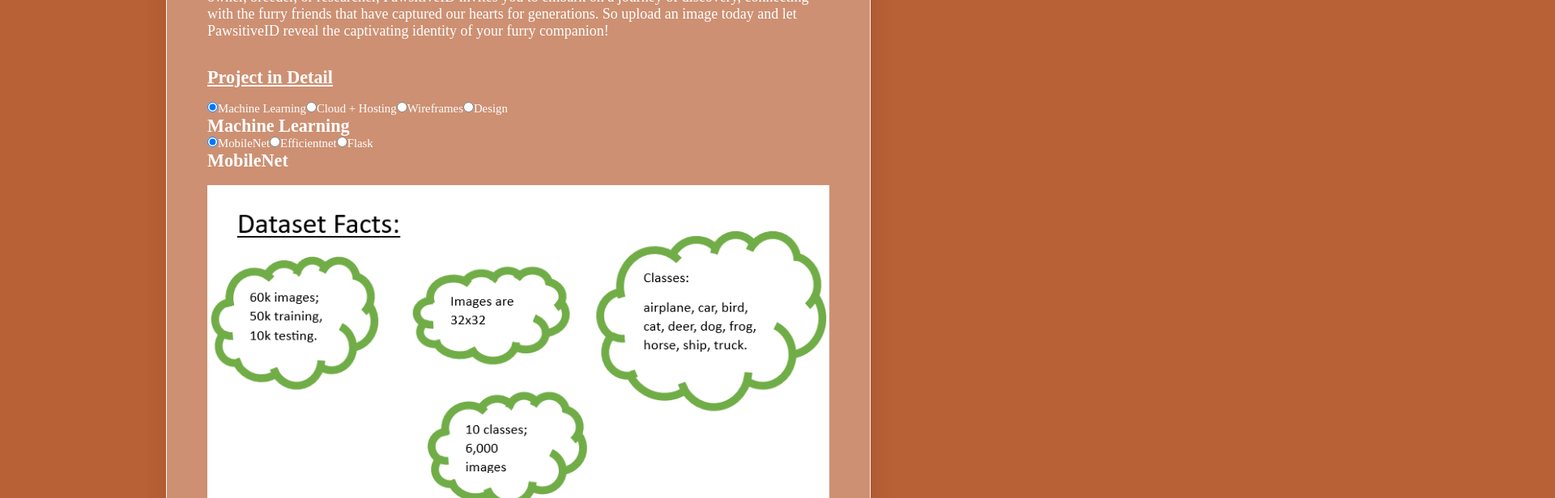
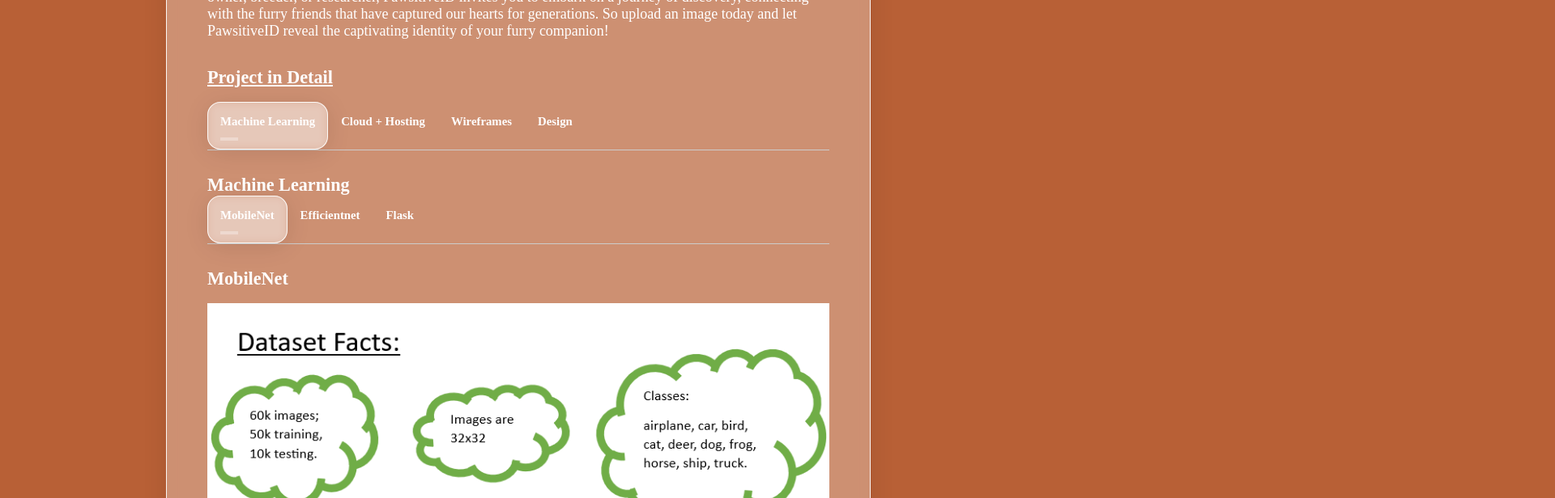
Before and after one commit to srinikhil0/pawsitive_id_Angular, an Angular app: page /bts in a window 1280 px wide. Shown: the part 840-1456 px from the top of the page at 81% size, 1920 px wide, since content can reach past the window. Built offline with nearby package versions, Linux system fonts and the light colour scheme.

Commit message:
Update bts.component.css

```diff
--- a/src/app/bts/bts.component.css
+++ b/src/app/bts/bts.component.css
@@ -13,7 +13,7 @@
 .rep__button {
   color: #000;
   padding: 1rem;
-    border-radius: .5rem;
+  border-radius: 0.5rem;
   font-weight: 500;
   font-size: 18px;
   cursor: pointer;
@@ -26,7 +26,7 @@
   margin: 10px;
 }
 
-.rep__button:hover{
+.rep__button:hover {
   transform: scale(0.97);
 }
 
@@ -56,27 +56,187 @@
   border: 1px solid rgba(255, 255, 255, 0.92);
 }
 
+.pdid__img {
+  display: block;
+  margin-left: auto;
+  margin-right: auto;
+  width: 50%;
+}
+
 /* ================ RESPONSIVE ================= */
 
 @media screen and (max-width: 768px) {
-    .pdid__desc{
+  .pdid__desc {
     padding: 10px;
+    margin: 0;
   }
 }
 
 /* ============ IPHONE SE ============== */
-@media screen and (min-width: 375px), (min-width: 360px){
+@media screen and (min-width: 375px), (min-width: 360px) {
   /* .pdid__btn{
         display: grid;
         grid-template-columns: repeat(2, 1fr);
     } */
 
-    .pdid__btn a{
+  .pdid__btn a {
     width: 160px;
     font-size: 15px;
   }
 
-    .pdid__desc__container{
+  .pdid__desc__container {
     margin: 5px;
   }
 }
+
+.tabset > input[type="radio"] {
+  position: absolute;
+  left: -200vw;
+}
+
+.tabset .tab-panel {
+  display: none;
+}
+
+.tabset > input:first-child:checked ~ .tab-panels > .tab-panel:first-child,
+.tabset > input:nth-child(3):checked ~ .tab-panels > .tab-panel:nth-child(2),
+.tabset > input:nth-child(5):checked ~ .tab-panels > .tab-panel:nth-child(3),
+.tabset > input:nth-child(7):checked ~ .tab-panels > .tab-panel:nth-child(4),
+.tabset > input:nth-child(9):checked ~ .tab-panels > .tab-panel:nth-child(5),
+.tabset > input:nth-child(11):checked ~ .tab-panels > .tab-panel:nth-child(6),
+.tabset > input:nth-child(13):checked ~ .tab-panels > .tab-panel:nth-child(7),
+.tabset > input:nth-child(15):checked ~ .tab-panels > .tab-panel:nth-child(8),
+.tabset > input:nth-child(17):checked ~ .tab-panels > .tab-panel:nth-child(9) {
+  display: block;
+}
+
+.tabset > label {
+  position: relative;
+  display: inline-block;
+  padding: 15px 15px 25px;
+  border: 1px solid transparent;
+  border-bottom: 0;
+  cursor: pointer;
+  font-weight: 600;
+}
+
+.tabset > label::after {
+  content: "";
+  position: absolute;
+  left: 15px;
+  bottom: 10px;
+  width: 22px;
+  height: 4px;
+}
+
+input:focus-visible + label {
+  outline: 2px solid #000;
+  border-radius: 3px;
+}
+
+.tabset > label:hover,
+.tabset > input:focus + label,
+.tabset > input:checked + label {
+  transform: scale(1);
+}
+
+.tabset > label:hover::after,
+.tabset > input:focus + label::after,
+.tabset > input:checked + label::after {
+  transform: scale(1);
+  background-color: rgba(255, 255, 255, 0.3);
+}
+
+.tabset > input:checked + label {
+  background: rgba(255, 255, 255, 0.3);
+  border-radius: 16px;
+  box-shadow: 0 4px 30px rgba(0, 0, 0, 0.1);
+  backdrop-filter: blur(6.2px);
+  -webkit-backdrop-filter: blur(6.2px);
+  border: 1px solid rgba(255, 255, 255, 0.92);
+  z-index: 1;
+}
+
+.tab-panel {
+  padding: 30px 0;
+  border-top: 1px solid #ccc;
+}
+
+.tabset {
+  max-width: 65em;
+}
+
+.slider {
+  width: 70%;
+  max-width: 800px;
+  overflow: hidden;
+  position: relative;
+  margin: 0 auto;
+}
+
+.slide {
+  width: 100%;
+  display: none;
+  justify-content: center;
+  align-items: center;
+}
+
+.slide img {
+  width: 100%;
+  height: auto;
+}
+
+.slide.active {
+  display: block;
+}
+
+@keyframes slideAnimation {
+  0% {
+    opacity: 0;
+  }
+  100% {
+    opacity: 1;
+  }
+}
+
+.slider1 {
+  width: 70%;
+  max-width: 800px;
+  overflow: hidden;
+  position: relative;
+  margin: 0 auto;
+}
+
+.slide1 {
+  width: 100%;
+  display: none;
+  justify-content: center;
+  align-items: center;
+}
+
+.slide1 img {
+  width: 100%;
+  height: auto;
+}
+
+.slide1.active {
+  display: block;
+}
+
+table {
+  /* border-collapse: collapse; */
+  width: 100%;
+}
+
+table,
+th,
+td {
+  border: 1px solid;
+  text-align: left;
+  padding: 8px;
+  text-align: center;
+}
+
+.tabset p {
+  font-size: 18px;
+}
```
Lines whose indentation alone changed are shown as unchanged.
